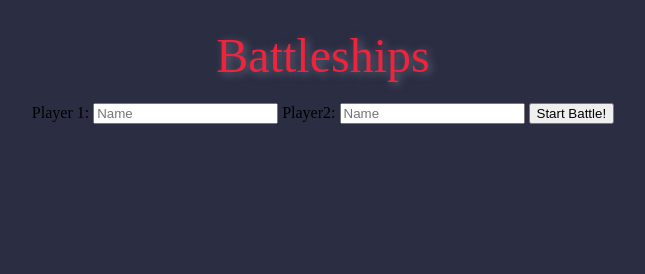
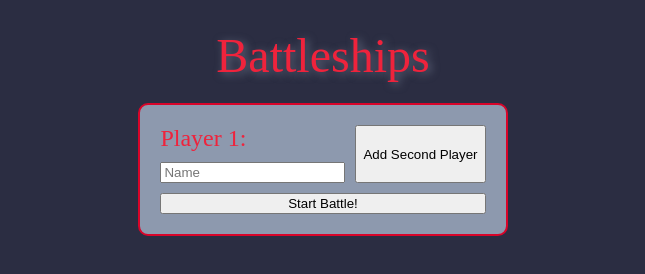
Before and after one commit to jdogcodey/battleship, a website with bundled scripts: page dist/index.html in a window 1280 px wide. Shown: the whole page, without its empty margins (317-962 px from the left). Built offline with nearby package versions, Linux system fonts and the light colour scheme.

Commit message:
Added lots of styling onto the form

```diff
--- a/src/gameboard-factory.js
+++ b/src/gameboard-factory.js
@@ -43,7 +43,6 @@ function newGameboard() {
             this.createCoords(shipCoordinates, x + l, y);
           }
         } else {
-          console.log(x - a);
           for (let m = 0; m <= x - a; m++) {
             this.createCoords(shipCoordinates, a + m, y);
           }
--- a/src/index.js
+++ b/src/index.js
@@ -5,7 +5,7 @@ import { newGameboard, newGame } from "./gameboard-factory.js";
 
 const testGameboard = newGameboard();
 testGameboard.addShip([0, 0], [1, 0]);
-testGameboard.addShip([1, 1], [5, 1]);
+testGameboard.addShip([5, 3], [5, 7]);
 // testGameboard.receiveAttack([1, 1]);
 // testGameboard.receiveAttack([2, 1]);
 // testGameboard.receiveAttack([3, 1]);
@@ -14,7 +14,8 @@ testGameboard.addShip([1, 1], [5, 1]);
 // testGameboard.receiveAttack([0, 0]);
 // testGameboard.receiveAttack([1, 0]);
 // testGameboard.receiveAttack([4, 6]);
-console.log(testGameboard.shipPositions);
+testGameboard.addShip([4, 7], [8, 7]);
+console.log(testGameboard.shipCounter);
 
 // console.log(testGameboard.ships);
 // console.log(testGameboard.shipPositions);
```
Also changed, not shown: dist/index.html, dist/main.js, dist/styles.css.
